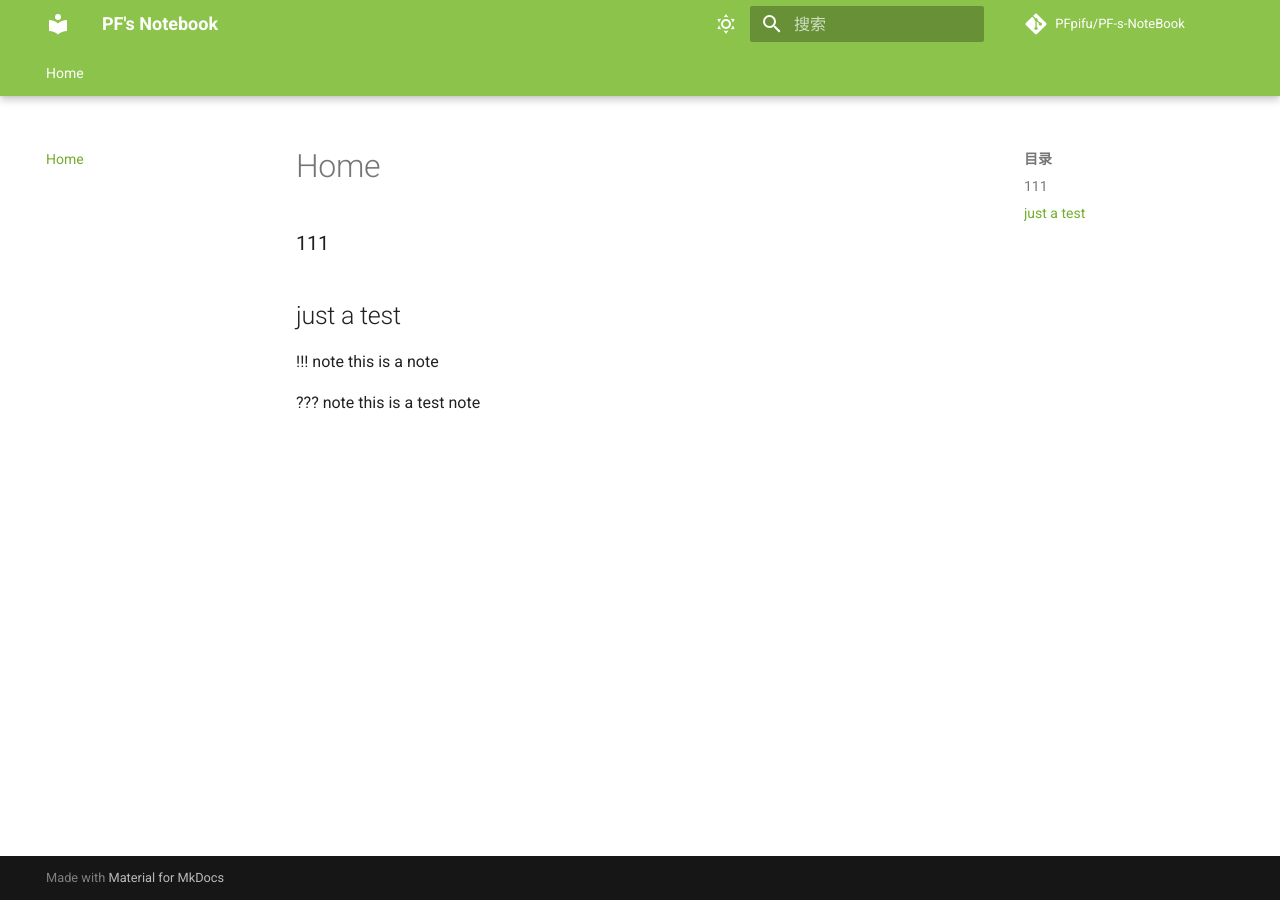
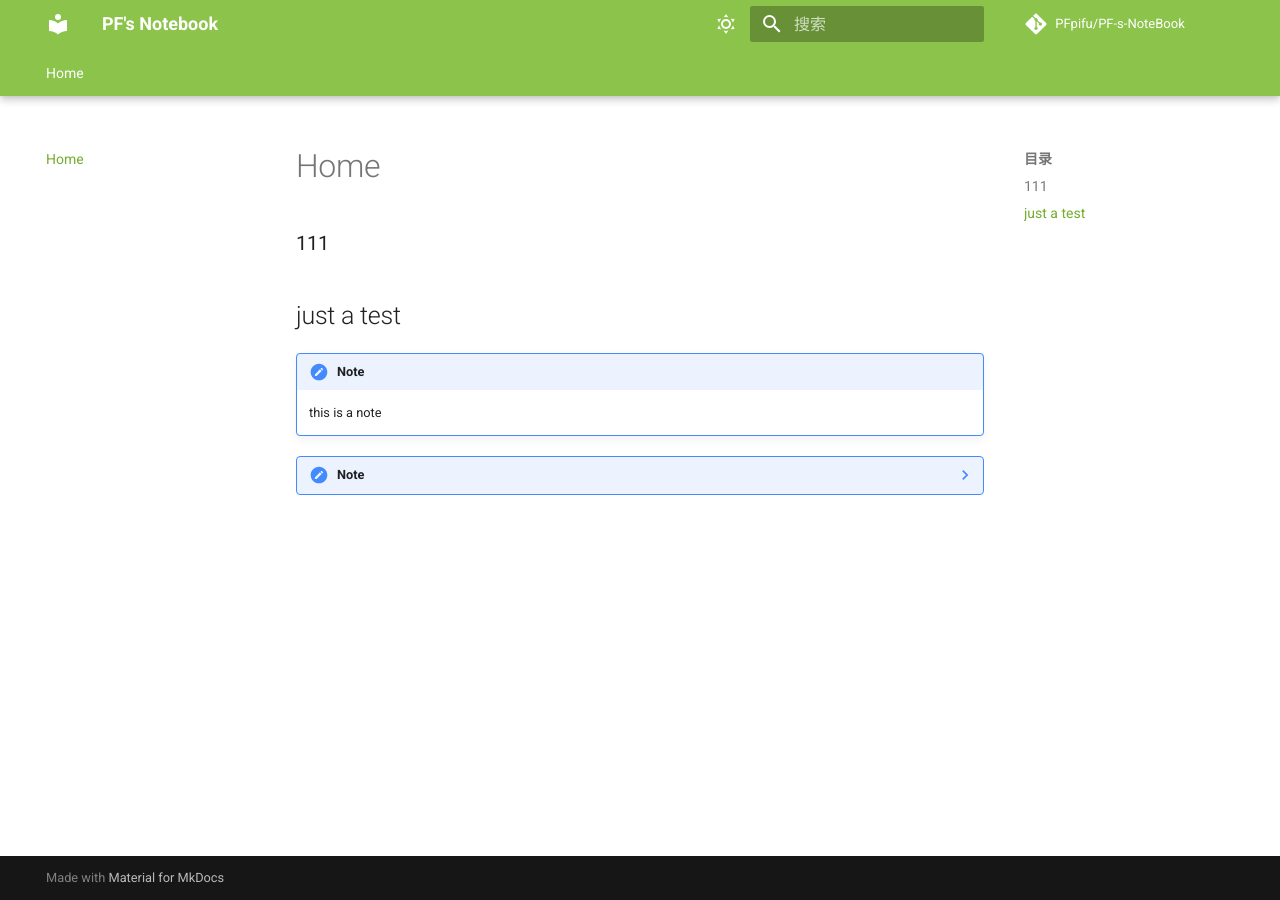
Before and after one commit to PFpifu/PF-s-NoteBook, an MkDocs documentation site: the page built from docs/index.md, in a window 1280 px wide. Built offline with MkDocs 1.6.1 and Material for MkDocs 9.7.7, drawn with Linux system fonts in a browser that asks for light colours; comment, search, counter and statistics services are not loaded.

Commit message:
20240121

```diff
--- a/docs/index.md
+++ b/docs/index.md
@@ -2,7 +2,9 @@
 ## just a test
 
 !!! note
+
     this is a note
 
 ??? note
+
     this is a test note
--- a/mkdocs.yml
+++ b/mkdocs.yml
@@ -77,6 +77,8 @@ markdown_extensions:
       emoji_generator: !!python/name:materialx.emoji.to_svg
   - pymdownx.superfences # 代码块高亮插件
   - meta # 支持Markdown文件上方自定义标题标签等
+  - admonition  # 提示块
+  - pymdownx.details  # 提示块可折叠
 
 extra_javascript:
   - javascripts/extra.js
@@ -91,6 +93,7 @@ extra_css:
   - css/tasklist.css
   - css/flink.css
   - css/more_changelog.css
+  - css/style.css
 
 nav:
   - Home: index.md
```
